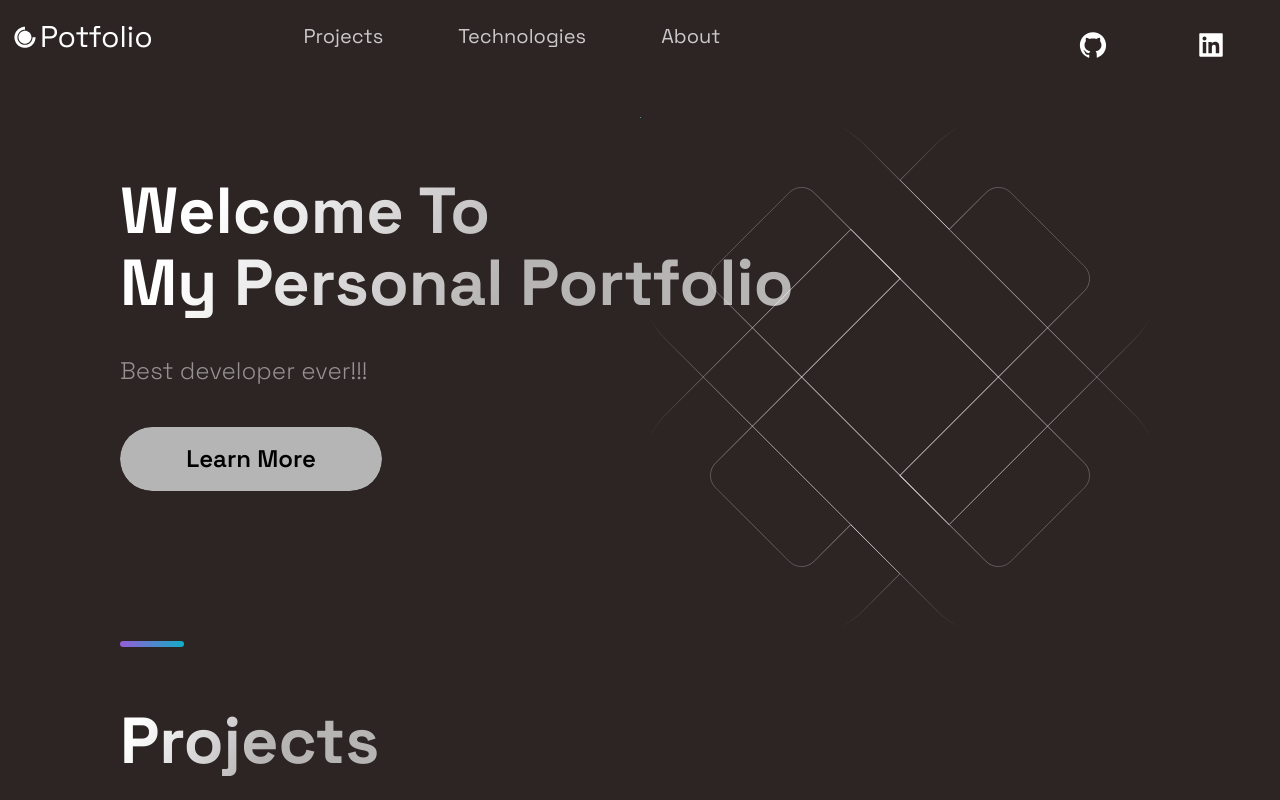
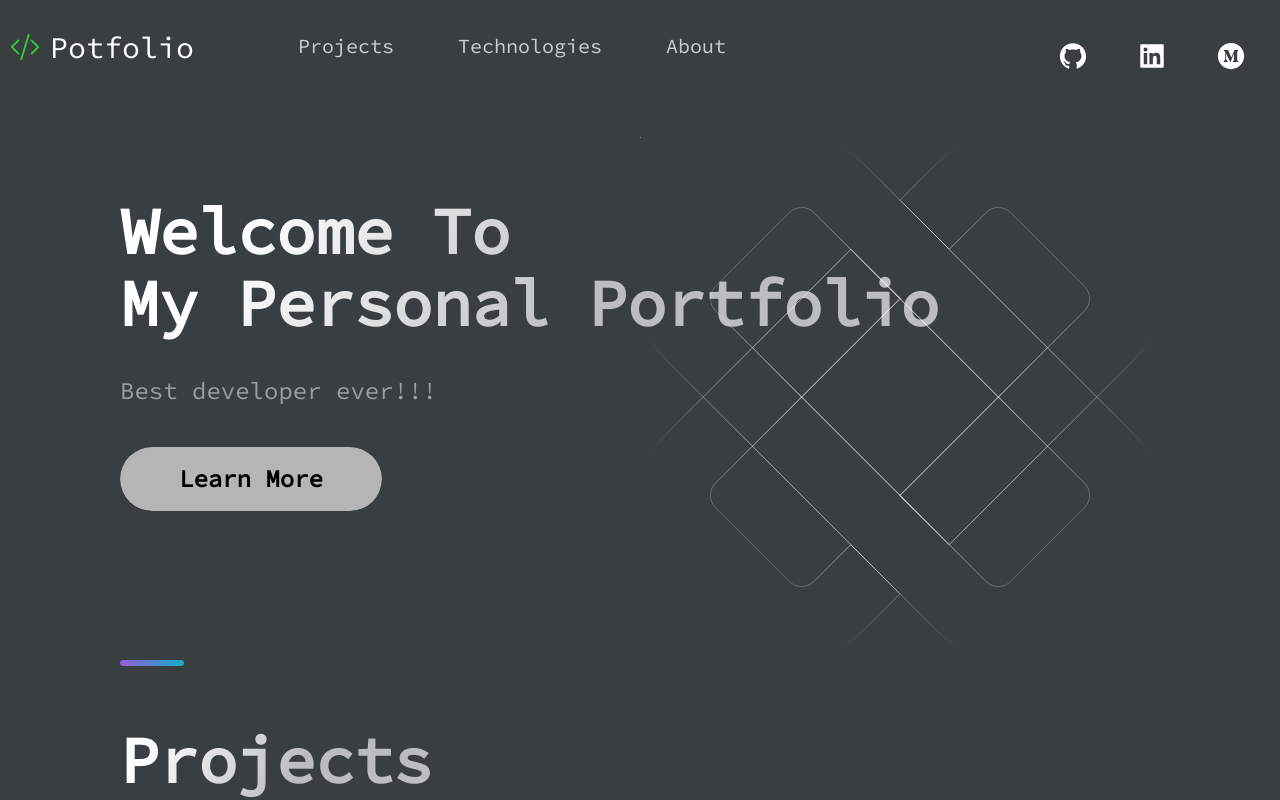
Before and after one commit to SharmaManjul/MyPortfolio, a Next.js app: page / in a window 1280 px wide. Shown: the top 800 px of the page. Built offline with nearby package versions, Linux system fonts and the light colour scheme.

Commit message:
Adding new header.

```diff
--- a/src/components/Footer/Footer.js
+++ b/src/components/Footer/Footer.js
@@ -1,5 +1,5 @@
 import React from 'react';
-import { AiFillGithub, AiFillInstagram, AiFillLinkedin } from 'react-icons/ai';
+import { AiFillGithub, AiFillMediumCircle, AiFillLinkedin } from 'react-icons/ai';
 
 import { SocialIcons } from '../Header/HeaderStyles';
 import { CompanyContainer, FooterWrapper, LinkColumn, LinkItem, LinkList, LinkTitle, Slogan, SocialContainer, SocialIconsContainer } from './FooterStyles';
@@ -28,6 +28,9 @@ const Footer = () => {
           <SocialIcons href="https://www.linkedin.com/in/manjul-sharma/">
             <AiFillLinkedin size="3rem"/>
           </SocialIcons>
+          <SocialIcons href="https://medium.com/@manjul.sharma">
+            <AiFillMediumCircle size="3rem"/>
+          </SocialIcons>
         </SocialContainer>
       </SocialIconsContainer>
     </FooterWrapper>
--- a/src/components/Header/Header.js
+++ b/src/components/Header/Header.js
@@ -1,7 +1,7 @@
 import Link from 'next/link';
 import React from 'react';
-import { AiFillGithub, AiFillInstagram, AiFillLinkedin } from 'react-icons/ai';
-import { DiCssdeck } from 'react-icons/di';
+import { AiFillGithub, AiFillLinkedin, AiFillMediumCircle } from 'react-icons/ai';
+import { BsCodeSlash } from 'react-icons/bs';
 
 import { Container, Div1, Div2, Div3, NavLink, SocialIcons, Span } from './HeaderStyles';
 
@@ -10,7 +10,8 @@ const Header = () =>  (
     <Div1>
       <Link href="/">
         <a style={{ display: "flex", alignItems: "center", color: "white", marginBottom: "20px"}}>
-          <DiCssdeck size="3rem" />  <Span>Potfolio</Span>
+          <BsCodeSlash size="3rem" color='#32CD32'/>
+          <Span>Potfolio</Span>
         </a>
       </Link>
     </Div1>
@@ -38,6 +39,9 @@ const Header = () =>  (
       <SocialIcons href="https://www.linkedin.com/in/manjul-sharma/">
         <AiFillLinkedin size="3rem"/>
       </SocialIcons>
+      <SocialIcons href="https://medium.com/@manjul.sharma">
+        <AiFillMediumCircle size="3rem"/>
+      </SocialIcons>
     </Div3>
   </Container>
 );
--- a/src/components/Header/HeaderStyles.js
+++ b/src/components/Header/HeaderStyles.js
@@ -20,6 +20,7 @@ export const Container = styled.div`
 
 export const Span = styled.div`
   font-size: 3rem;
+  margin: 1rem;
 `;
 
 export const Div1 = styled.div`
@@ -53,7 +54,7 @@ export const Div3 = styled.div`
 // Navigation Links
 export const NavLink = styled.a`
   font-size: 2rem;
-  line-height: 32px;
+  line-height: 52px;
   color: rgba(255, 255, 255, 0.75);
   transition: 0.4s ease;
   &:hover {
--- a/src/pages/_document.js
+++ b/src/pages/_document.js
@@ -31,7 +31,7 @@ export default class MyDocument extends Document {
     return (
       <Html lang='en-GB'>
         <Head>
-          <link href="https://fonts.googleapis.com/css2?family=Space+Grotesk:wght@300;400;500;600;700&display=swap" rel="stylesheet"/>
+          <link href="https://fonts.googleapis.com/css2?family=Source+Code+Pro&display=swap" rel="stylesheet" />
         </Head>
         <body>
           <Main />
--- a/src/themes/default.js
+++ b/src/themes/default.js
@@ -1,13 +1,13 @@
 export default {
   // Temp fonts
   fonts: {
-    title: "Space Grotesk, sans-serif",
-    main: "Space Grotesk, sans-serif"
+    title: "Source Code Pro, sans-serif",
+    main: "Source Code Pro, sans-serif"
   },
   // Colors for layout
   colors: {
     primary1: "hsl(204,23.8%,95.9%)",
-    background1: "#2D2424",
+    background1: "#393E41",
     accent1: "hsl(34.9,98.6%,72.9%)",
     button: "hsl(205.1,100%,36.1%)",
     background2: "hsl(232.7,27.3%,23.7%)",
```
